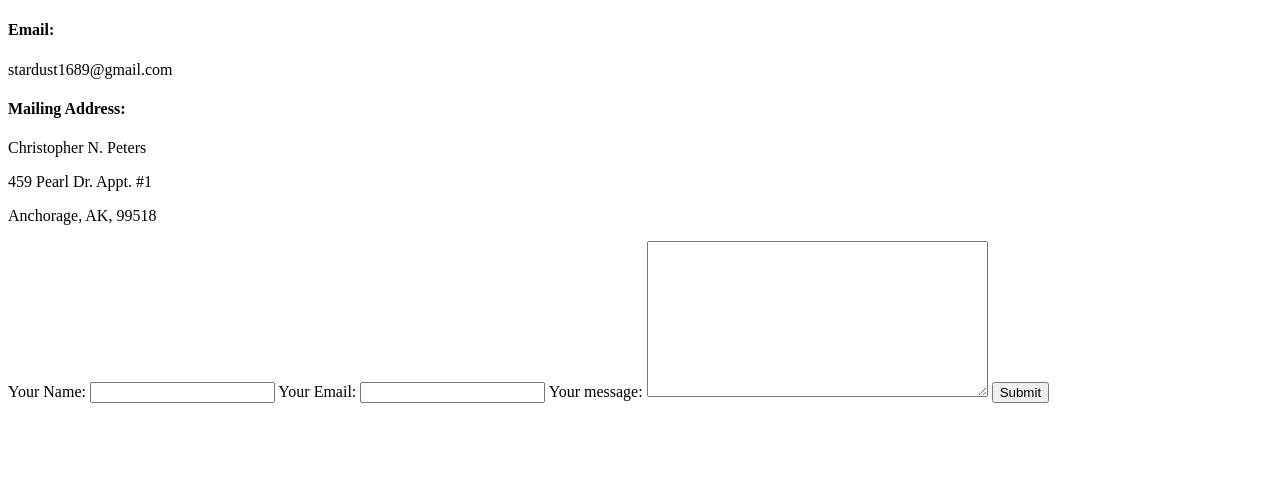
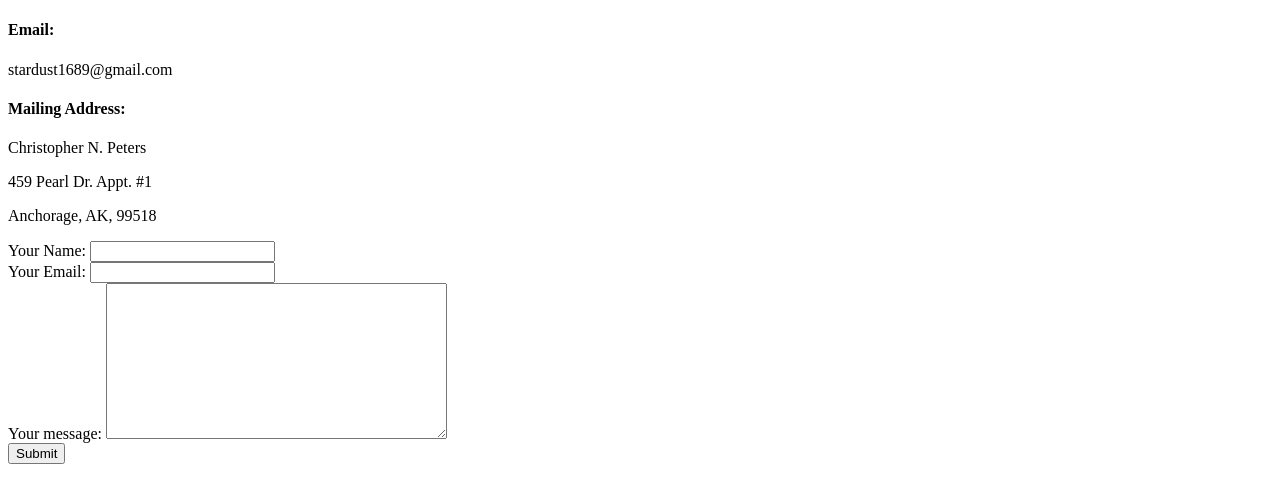
Before and after one commit to stardust1689/CV, a plain HTML site: page contactme.html in a window 1280 px wide. Drawn offline with Linux system fonts and the light colour scheme.

Commit message:
Update contactme.html

```diff
--- a/contactme.html
+++ b/contactme.html
@@ -12,11 +12,11 @@
     <p>Anchorage, AK, 99518</p>
     <form class="" action="mailto:stardust1689@gmail.com" method="post" enctype="text/plain">
       <label>Your Name:</label>
-      <input type="text" name="yourName" value="">
+      <input type="text" name="yourName" value=""><br>
       <label>Your Email:</label>
-      <input type="email" name="yourEmail" value="">
+      <input type="email" name="yourEmail" value=""><br>
       <label>Your message:</label>
-      <textarea name="yourMessage" rows="10" cols="40"></textarea>
+      <textarea name="yourMessage" rows="10" cols="40"></textarea><br>
       <input type="submit" name="" value="Submit">
     </form>
   </body>
```
